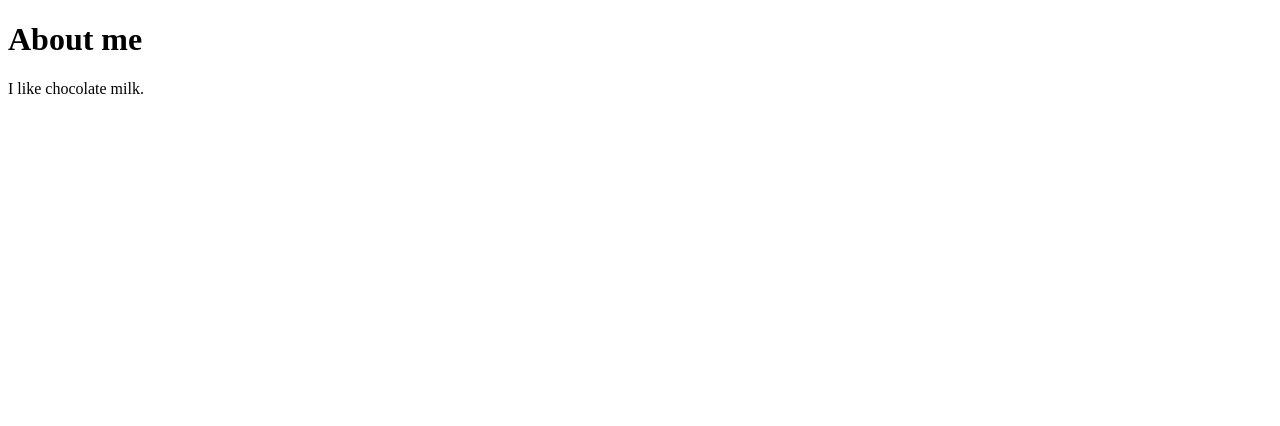
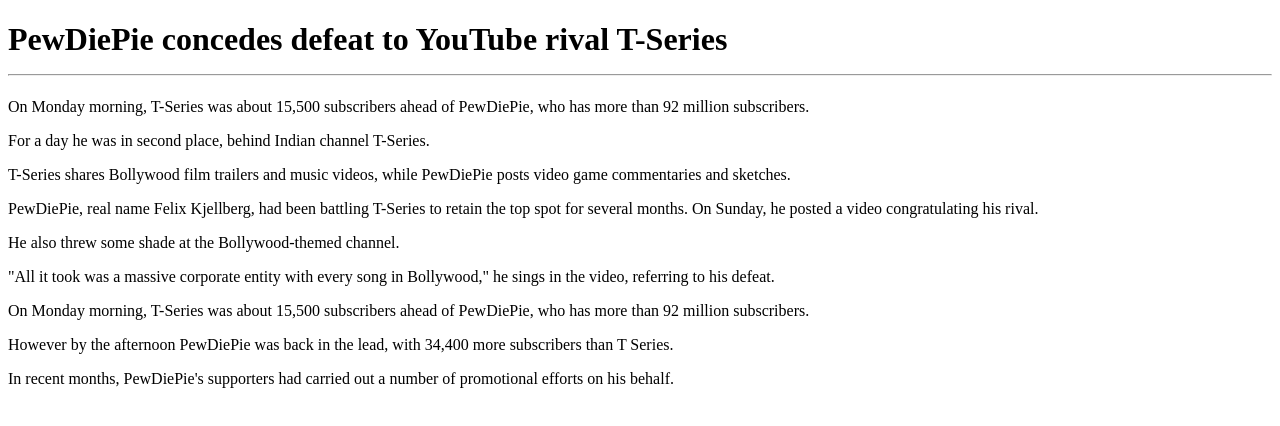
Before and after one commit to ChesterTW/ChocoMilk, a plain HTML site: page index.html in a window 1280 px wide. Drawn offline with Linux system fonts and the light colour scheme.

Commit message:
A begin. ( ?

```diff
--- a/index.html
+++ b/index.html
@@ -3,10 +3,38 @@
   <head>
     <meta charset="utf-8">
     <title>About Chester</title>
-    <h1>About me</h1>
-    <p>I like chocolate milk.</p>
   </head>
   <body>
+    <h1>PewDiePie concedes defeat to
+       YouTube rival T-Series <hr/></h1>
 
+    <p>On Monday morning, T-Series was
+      about 15,500 subscribers ahead of
+       PewDiePie, who has more than 92
+       million subscribers.</p>
+    <p>For a day he was in second
+      place, behind Indian channel T-Series.</p>
+    <p>T-Series shares Bollywood film
+      trailers and music videos, while
+      PewDiePie posts video game commentaries
+      and sketches.</p>
+    <p>PewDiePie, real name Felix Kjellberg,
+      had been battling T-Series to retain the
+      top spot for several months. On Sunday,
+      he posted a video congratulating his rival.</p>
+    <p>He also threw some shade at the Bollywood-themed
+      channel.</p>
+    <p>"All it took was a massive corporate entity
+      with every song in Bollywood," he sings in the
+      video, referring to his defeat.</p>
+    <p>On Monday morning, T-Series was about 15,500
+      subscribers ahead of PewDiePie, who has more
+      than 92 million subscribers.</p>
+    <p>However by the afternoon PewDiePie was
+      back in the lead, with 34,400 more subscribers
+      than T Series.</p>
+    <p>In recent months, PewDiePie's supporters had
+      carried out a number of promotional efforts on
+      his behalf.</p>
   </body>
 </html>
```
